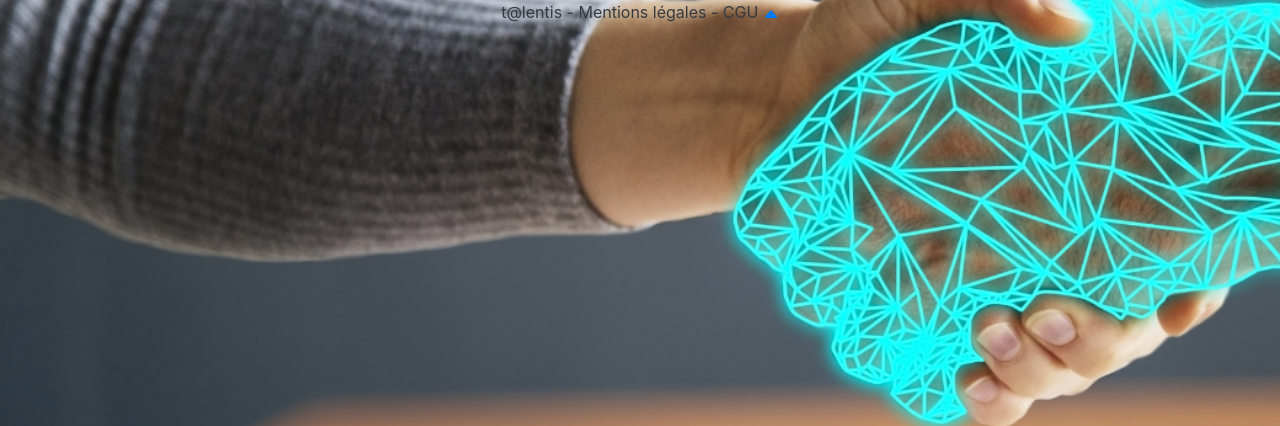
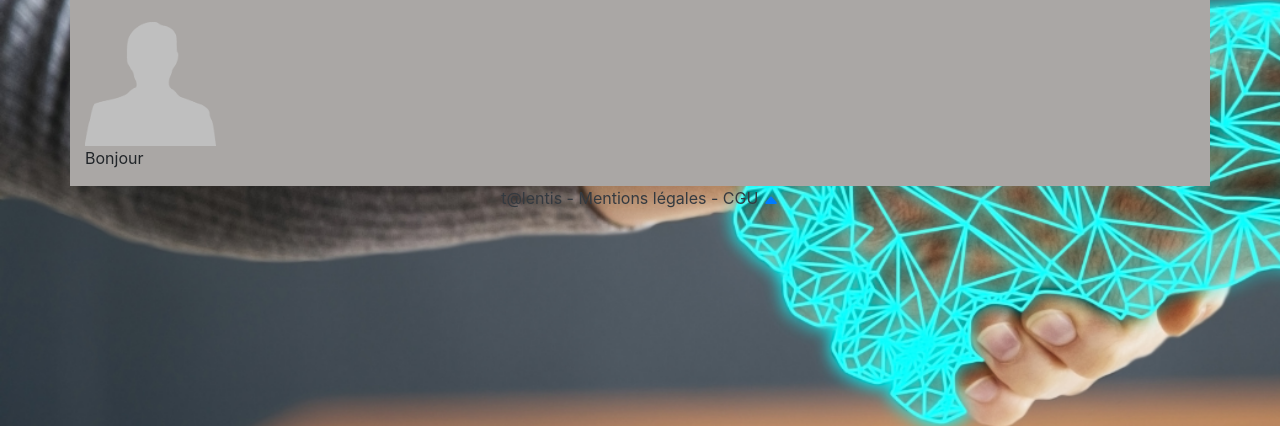
Before and after one commit to stephen-germain/Talentis, a Symfony app: template templates/user_space/user_space.html.twig in a window 1280 px wide. Shown: the part 154-580 px from the top of the page. Run offline with Twig, Linux system fonts and the light colour scheme; the template is opened without the code that fills it, so the values that code supplies are empty; some libraries are stand-ins or nearby versions.

Commit message:
formatting img profil

```diff
--- a/public/css/style.css
+++ b/public/css/style.css
@@ -187,3 +187,8 @@
 .formSearch{
     background-color: #AAA7A5;
 }
+
+.formSearch img{
+    padding-right: 18%;
+    margin-top: 14%;
+}
--- a/src/Controller/RegistrationController.php
+++ b/src/Controller/RegistrationController.php
@@ -27,6 +27,8 @@
 
         if ($form->isSubmitted() && $form->isValid()) {
 
+            if($img){
+
             $nomImg = md5(uniqid());
             $extensionImg = $img->guessExtension();
             $newNomImg = $nomImg.'.'.$extensionImg;
@@ -45,6 +47,8 @@
             }
 
             $user->setImg($newNomImg);
+
+        }
 
             // encode the plain password
             $user->setPassword(
--- a/templates/base.html.twig
+++ b/templates/base.html.twig
@@ -27,8 +27,9 @@
                         <li class="nav-item">
                             <a class="nav-link nav1" href="{{ path('app_register') }}">Inscription</a>
                         </li>
-                    {% else %}
-                        <li class="nav-item">
+                    {% endif %}
+                    {% if app.user %}
+                        <li class="nav-ite pr-5">
                             <p> Bienvenue {{app.user.prenom}}
                         </li>
                     {% endif %}
--- a/templates/user_space/user_space.html.twig
+++ b/templates/user_space/user_space.html.twig
@@ -1,14 +1,19 @@
 {% extends 'base.html.twig' %}
 
-{% block title %}Hello UserSpaceController!{% endblock %}
+{% block title %}Mon espace{% endblock %}
 
 {% block body %}
     <div class="container">
         <div class="row formSearch">
-            <div class="col-3">
-                {{ app.user.img }}
-                {{ app.user.prenom}}
+            <div class="col-2">
+                {% if app.user.img %}
+                <img src="{{ asset('img/' ~app.user.img) }}" class="img-fluid ${3|rounded-top,rounded-right,rounded-bottom,rounded-left,rounded-circle,|}" alt="img profil">
+                {% else %}
+                 <img src="{{ asset('img/man-303792_1280.png') }}" class="img-fluid ${3|rounded-top,rounded-right,rounded-bottom,rounded-left,rounded-circle,|}" alt="img profil">
+                {% endif %}
+                <p>Bonjour {{ app.user.prenom}}</p>
             </div>
+
             <div class="col-6">
 
                 {{ form_start(formulaire) }}
```
Also changed, not shown: public/img/man-303792_1280.png (added), 1 other file.
